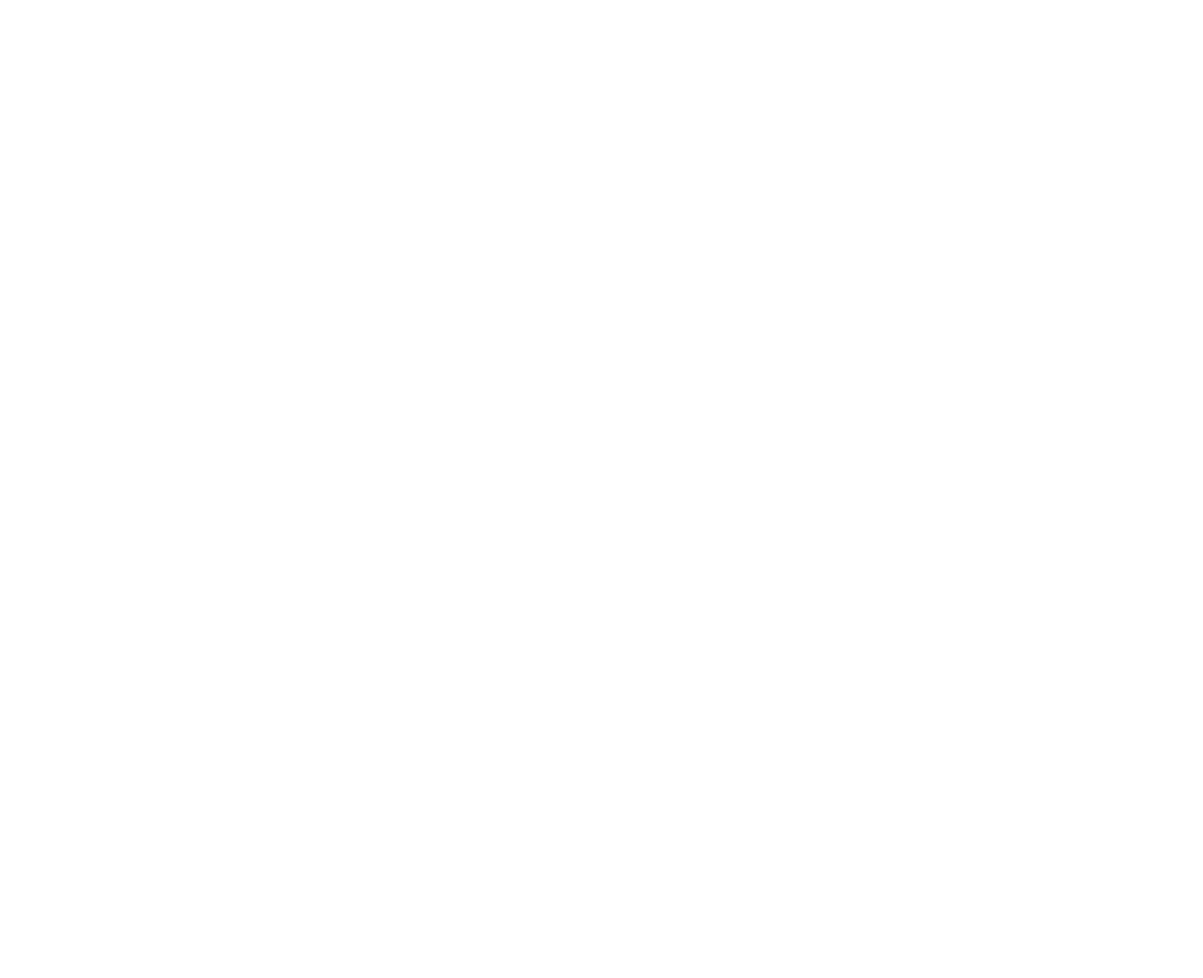
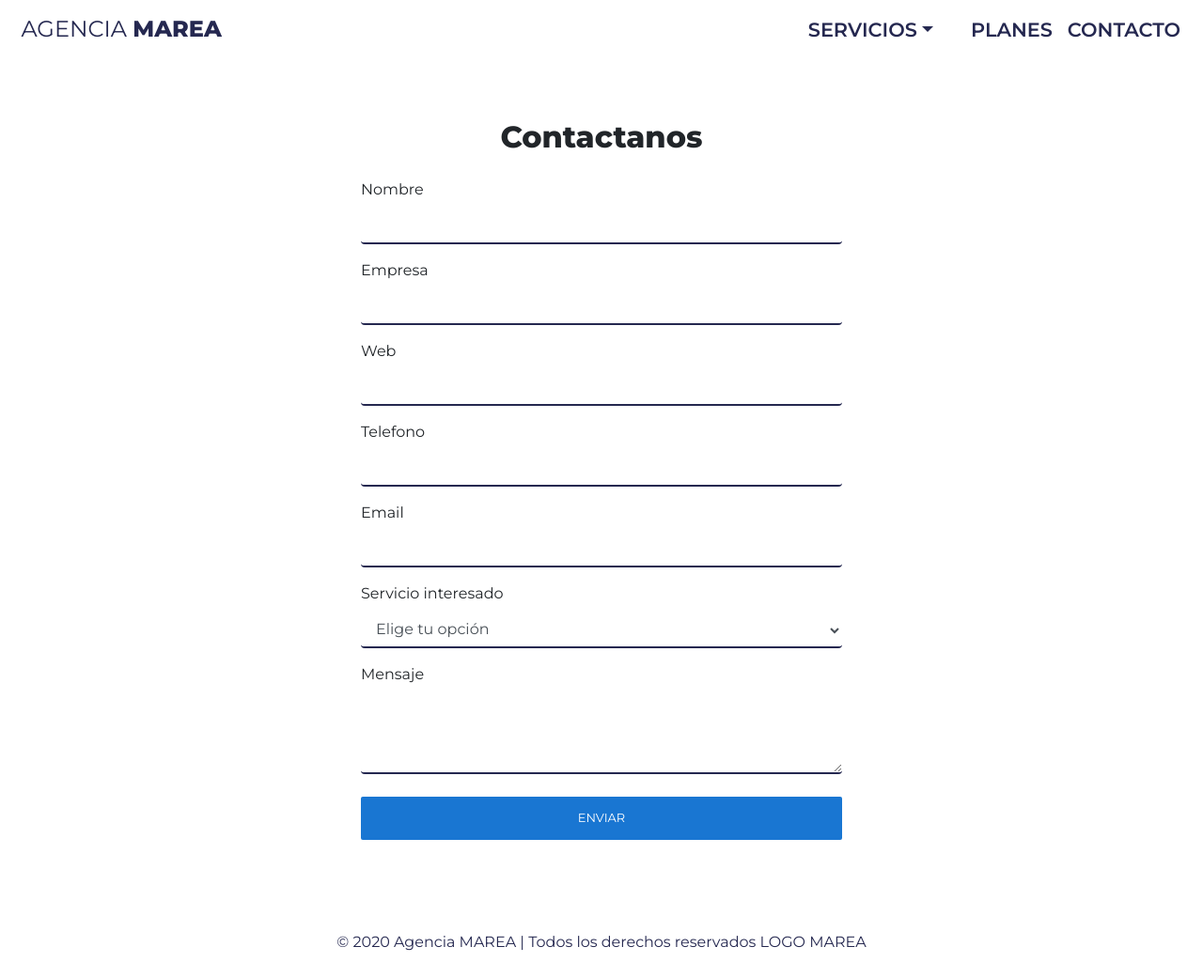
Before and after one commit to mativiscusso/somosmarea, a PHP site: page /contacto.html in a window 1280 px wide. Before the commit the page is empty. Shown: the whole page at 94% size. Before the commit the page ends 800 px from the top, so only its background shows below. Run offline with PHP 8.4, Linux system fonts and the light colour scheme; some libraries are stand-ins or nearby versions.

Commit message:
form contact frontend

```diff
--- a/contacto.html
+++ b/contacto.html
@@ -0,0 +1,127 @@
+<!DOCTYPE html>
+<html lang="en">
+
+<head>
+   <meta charset="UTF-8">
+   <meta name="viewport" content="width=device-width, initial-scale=1.0">
+   <link rel="stylesheet" href="../css/style.css">
+   <link href="https://fonts.googleapis.com/css2?family=Montserrat:wght@200;400;600;800&display=swap" rel="stylesheet">
+   <link href="https://fonts.googleapis.com/css2?family=Oswald&display=swap" rel="stylesheet">
+   <!-- Bootstrap core CSS -->
+   <link href="https://cdnjs.cloudflare.com/ajax/libs/twitter-bootstrap/4.4.1/css/bootstrap.min.css" rel="stylesheet">
+   <!-- Material Design Bootstrap -->
+   <link href="https://cdnjs.cloudflare.com/ajax/libs/mdbootstrap/4.15.0/css/mdb.min.css" rel="stylesheet">
+   <link rel="shortcut icon" href="../img/mobile/eme.jpg" type="image/x-icon">
+   <!-- Font Awesome -->
+   <link rel="stylesheet" href="https://use.fontawesome.com/releases/v5.8.2/css/all.css">
+   <link href="https://unpkg.com/aos@2.3.1/dist/aos.css" rel="stylesheet">
+
+   <title>Agencia MAREA</title>
+</head>
+
+<body>
+   <nav id="navigation" class="navbar navbar-expand-lg navbar-dark ">
+      <a class="navbar-brand animated fadeInLeft" href="/"><span class="brand">AGENCIA <b>MAREA</b></span></a>
+
+      <button class="navbar-toggler" type="button" data-toggle="collapse" data-target="#nav" aria-controls="navbarNav"
+         aria-expanded="false" aria-label="Toggle navigation">
+         <svg class="ham hamRotate ham1" viewBox="0 0 100 100" width="60" onclick="this.classList.toggle('active')">
+            <path class="line top"
+               d="m 30,33 h 40 c 0,0 9.044436,-0.654587 9.044436,-8.508902 0,-7.854315 -8.024349,-11.958003 -14.89975,-10.85914 -6.875401,1.098863 -13.637059,4.171617 -13.637059,16.368042 v 40" />
+            <path class="line middle" d="m 30,50 h 40" />
+            <path class="line bottom"
+               d="m 30,67 h 40 c 12.796276,0 15.357889,-11.717785 15.357889,-26.851538 0,-15.133752 -4.786586,-27.274118 -16.667516,-27.274118 -11.88093,0 -18.499247,6.994427 -18.435284,17.125656 l 0.252538,40" />
+         </svg>
+      </button>
+      <div class="collapse navbar-collapse" id="nav">
+         <ul id="menu" class="navbar-nav m-0 ml-lg-auto p-3 p-lg-0">
+            <li class="nav-item dropdown">
+               <!-- Basic dropdown -->
+               <a class="nav-link dropdown-toggle mr-4" href="" data-toggle="dropdown" aria-haspopup="true"
+                  aria-expanded="false"> SERVICIOS</a>
+
+               <div class="dropdown-menu">
+                  <a class="dropdown-item" href="#">Publicidad Digital</a>
+                  <a class="dropdown-item" href="#">Desarrollo Web</a>
+                  <a class="dropdown-item" href="#">Community Management</a>
+               </div>
+               <!-- Basic dropdown -->
+            </li>
+            <li class="nav-item">
+               <a class="nav-link" href="#spy0">PLANES</a>
+            </li>
+            <li class="nav-item">
+               <a class="nav-link" href="#spy2">CONTACTO</a>
+            </li>
+         </ul>
+      </div>
+   </nav>
+
+   <div class="py-5">
+      <div id="headerContacto" class="text-center py-3">
+         <h2 class="font-weight-bold">Contactanos</h2>
+      </div>
+      <form id="contacto" class="mx-auto">
+         <div class="form-group">
+            <label for="exampleFormControlInput1">Nombre</label>
+            <input type="text" class="form-control" id="nombre" name="nombre">
+         </div>
+         <div class="form-group">
+            <label for="exampleFormControlInput1">Empresa</label>
+            <input type="text" class="form-control" id="empresa" name="empresa">
+         </div>
+         <div class="form-group">
+            <label for="exampleFormControlInput1">Web</label>
+            <input type="url" class="form-control" id="web" name="web">
+         </div>
+         <div class="form-group">
+            <label for="exampleFormControlInput1">Telefono</label>
+            <input type="tel" class="form-control" id="tel" name="tel">
+         </div>
+         <div class="form-group">
+            <label for="exampleFormControlInput1">Email</label>
+            <input type="email" class="form-control" id="email" name="email">
+         </div>
+         <div class="form-group">
+            <label for="exampleFormControlSelect1">Servicio interesado</label>
+            <select class="form-control" id="servicios">
+               <option value="" disabled selected>Elige tu opción</option>
+               <option name="1">Publicidad Digital</option>
+               <option name="2">Community Management</option>
+               <option name="3">Desarrollo Web</option>
+               <option name="4">A medida</option>
+            </select>
+         </div>
+         <div class="form-group">
+            <label for="exampleFormControlTextarea1">Mensaje</label>
+            <textarea class="form-control" id="mensaje" name="mensaje" rows="3"></textarea>
+         </div>
+         <button class="btn btn-blue btn-rounded btn-block z-depth-0 my-4 waves-effect" type="submit"
+            name="enviar">Enviar</button>
+      </form>
+   </div>
+   <footer>
+      <span>© 2020 Agencia MAREA | Todos los derechos reservados </span>
+      LOGO MAREA
+
+      <!-- JQuery -->
+      <script type="text/javascript" src="https://cdnjs.cloudflare.com/ajax/libs/jquery/3.4.1/jquery.min.js">
+      </script>
+      <!-- Bootstrap tooltips -->
+      <script type="text/javascript" src="https://cdnjs.cloudflare.com/ajax/libs/popper.js/1.14.4/umd/popper.min.js">
+      </script>
+      <script src="https://unpkg.com/aos@2.3.1/dist/aos.js"></script>
+      <script>
+         AOS.init();
+      </script>
+      <!-- Bootstrap core JavaScript -->
+      <script type="text/javascript"
+         src="https://cdnjs.cloudflare.com/ajax/libs/twitter-bootstrap/4.4.1/js/bootstrap.min.js"></script>
+      <!-- MDB core JavaScript -->
+      <script type="text/javascript" src="https://cdnjs.cloudflare.com/ajax/libs/mdbootstrap/4.15.0/js/mdb.min.js">
+      </script>
+      <script src="../js/navbar.js"></script>
+   </footer>
+</body>
+
+</html>
--- a/css/style.css
+++ b/css/style.css
@@ -401,6 +401,36 @@ h4 {
   flex-direction: column;
 }
 
+#contacto {
+  width: 80%;
+}
+
+#contacto label {
+  font-weight: 400;
+}
+
+#contacto input {
+  border-top: 0;
+  border-left: 0;
+  border-right: 0;
+  border-bottom: 2px solid #252850;
+}
+
+#contacto select {
+  border-top: 0;
+  border-left: 0;
+  border-right: 0;
+  border-bottom: 2px solid #252850;
+}
+
+#contacto textarea {
+  border-top: 0;
+  border-left: 0;
+  border-right: 0;
+  border-bottom: 2px solid #252850;
+}
+
+
 /* Medium devices (tablets, 768px and up) The navbar toggle appears at this breakpoint */
 @media (min-width: 768px) {
   .brand {
@@ -448,6 +478,10 @@ h4 {
     width: 70%;
     margin-left: auto;
     margin-right: auto;
+  }
+
+  #contacto {
+    width: 80%;
   }
 }
 
@@ -740,6 +774,10 @@ h4 {
     z-index: 100000;
   }
 
+  #contacto {
+    width: 40%;
+  }
+
 }
 
 /* Extra large devices (large desktops, 1200px and up) */
```
